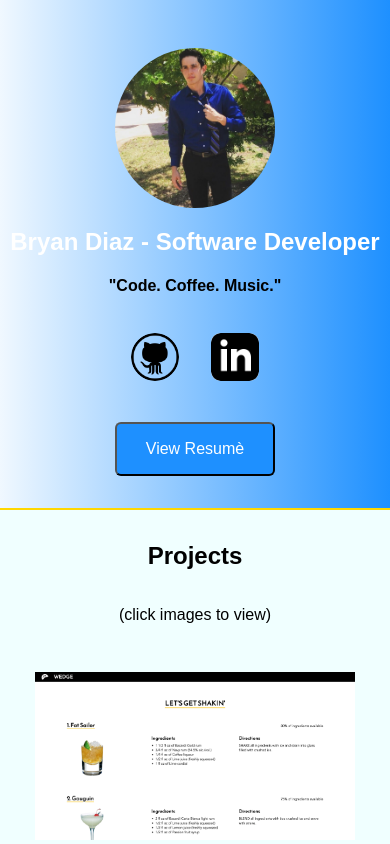
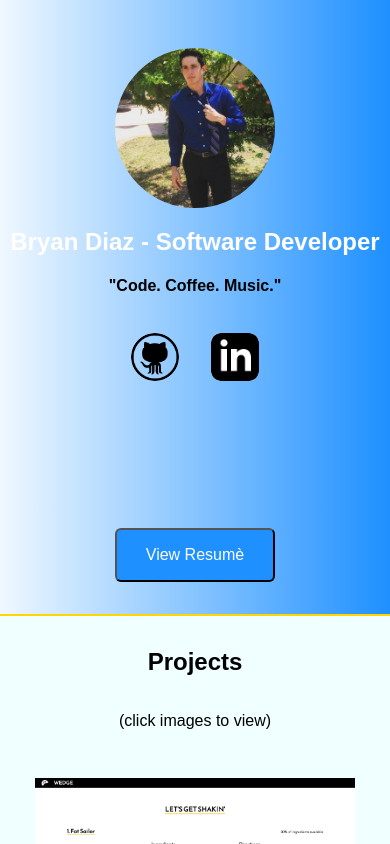
Before and after one commit to bdiaz12345/Portfolio, a React (Create React App) app: page / in a window 390 px wide. Shown: the top 844 px of the page. Built offline with nearby package versions, Linux system fonts and the light colour scheme.

Commit message:
final styling

```diff
--- a/src/App.css
+++ b/src/App.css
@@ -124,9 +124,10 @@
     font-size: 1.5rem;
   }
   .App-header {
-    height: 50vh;
+    height: 55vh;
   }
   .resume-button {
+    margin-top: 4rem;
     top: 45vh;
   }
   .img-logo-github {
```
